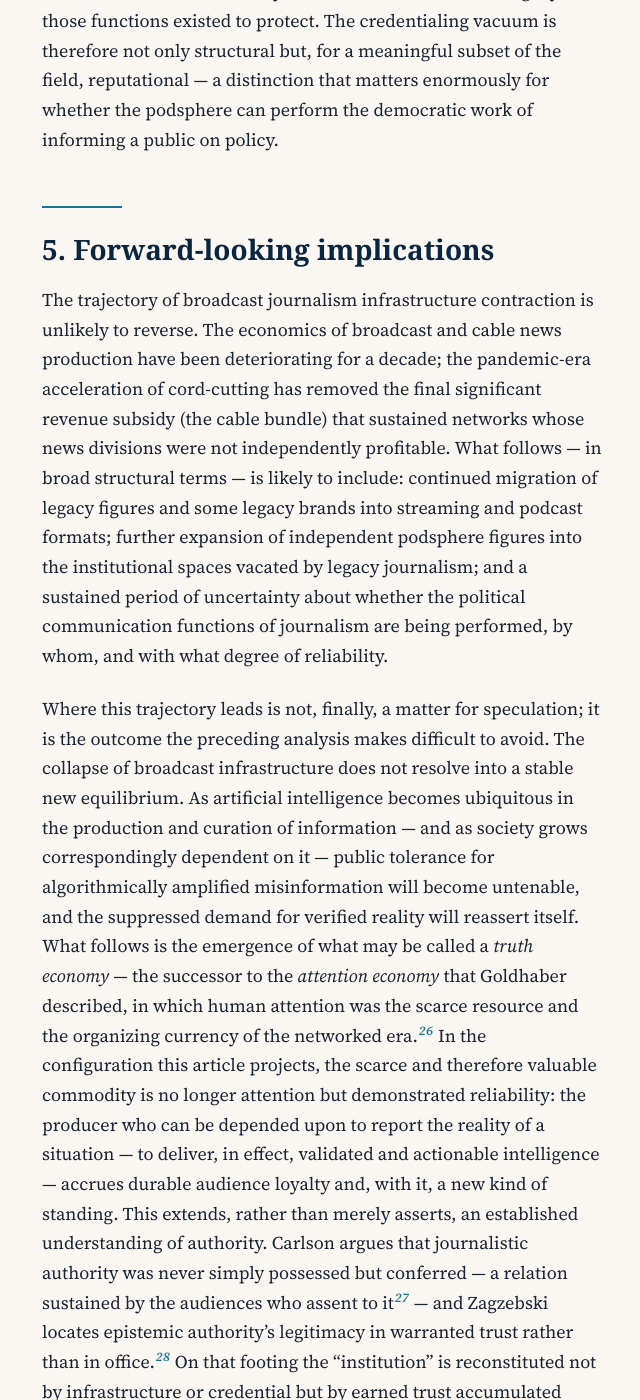
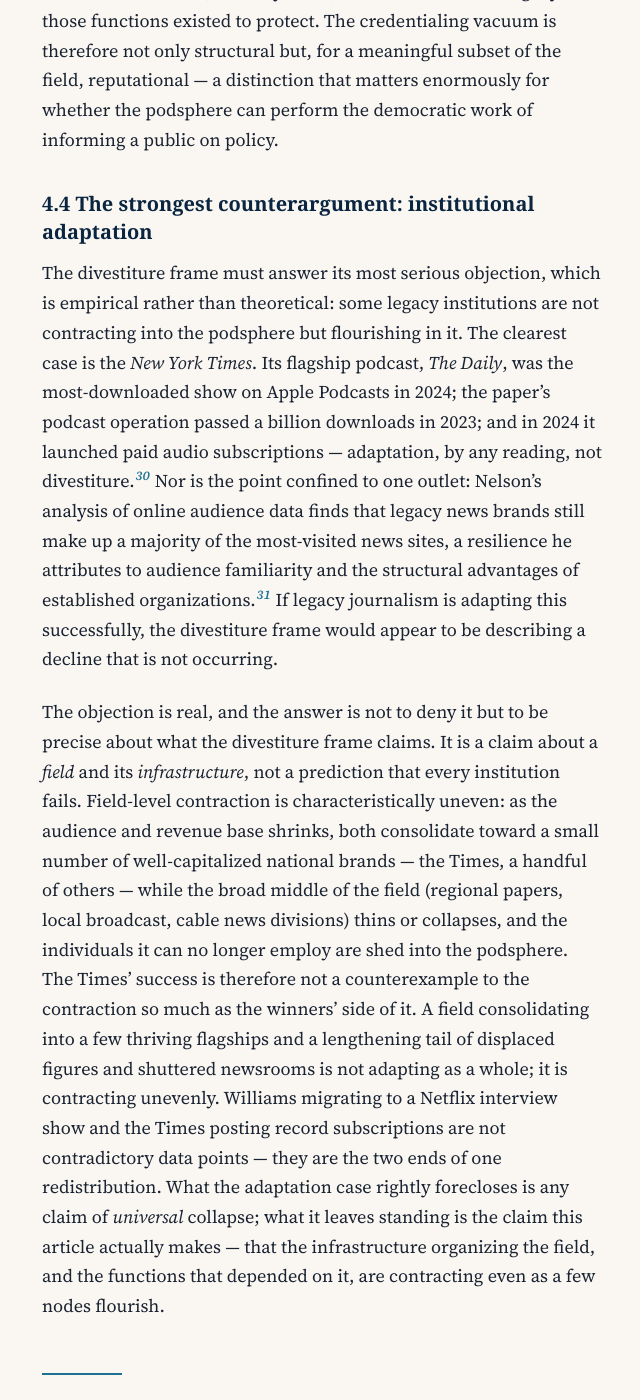
Before and after one commit to lancerossiconsulting/legacy-media-podsphere, a Jekyll site: the page built from journal-article.md, in a window 1280 px wide and 1400 px high, scrolled down 17132 px. Shown: the whole window, without its empty margins (318-958 px from the left). Built offline with Jekyll 4.4.1, drawn with Linux system fonts in a browser that asks for light colours; some of the changed text lies outside the part shown.

Commit message:
R&R #1: add dedicated counterargument subsection (4.4) engaging the adaptation case at full strength (NYT/The Daily thriving, Nelson 2020 resilience finding) and answering it on field-level/uneven-consolidation grounds; add Nelson to references

```diff
--- a/journal-article.md
+++ b/journal-article.md
@@ -116,6 +116,12 @@ The podsphere does not have an equivalent credentialing infrastructure. It has a
 
 This problem compounds when the migrating figures are not merely de-institutionalized but discredited. Many of the legacy personalities now building independent followings left their networks not through ordinary attrition but in the wake of integrity violations or conduct that cost them their institutional standing in the first place. Such figures arrive in the podsphere stripped of two things at once: the editorial-review apparatus that once checked their work, and the professional credibility that apparatus was meant to certify. The consequence is most acute for the agenda-setting and policy-information functions. A public that relies on transitioned legacy personalities to understand matters of policy is increasingly served by voices that lack both the forcing functions of editorial review and, in many cases, the demonstrated integrity those functions existed to protect. The credentialing vacuum is therefore not only structural but, for a meaningful subset of the field, reputational — a distinction that matters enormously for whether the podsphere can perform the democratic work of informing a public on policy.
 
+### 4.4 The strongest counterargument: institutional adaptation
+
+The divestiture frame must answer its most serious objection, which is empirical rather than theoretical: some legacy institutions are not contracting into the podsphere but flourishing in it. The clearest case is the *New York Times*. Its flagship podcast, *The Daily*, was the most-downloaded show on Apple Podcasts in 2024; the paper's podcast operation passed a billion downloads in 2023; and in 2024 it launched paid audio subscriptions — adaptation, by any reading, not divestiture.<a class="cite" href="https://www.bloomberg.com/news/articles/2024-09-24/new-york-times-launches-subscription-plan-for-the-daily-other-podcasts"><sup><em>30</em></sup></a> Nor is the point confined to one outlet: Nelson's analysis of online audience data finds that legacy news brands still make up a majority of the most-visited news sites, a resilience he attributes to audience familiarity and the structural advantages of established organizations.<a class="cite" href="https://doi.org/10.17645/mac.v8i2.2736"><sup><em>31</em></sup></a> If legacy journalism is adapting this successfully, the divestiture frame would appear to be describing a decline that is not occurring.
+
+The objection is real, and the answer is not to deny it but to be precise about what the divestiture frame claims. It is a claim about a *field* and its *infrastructure*, not a prediction that every institution fails. Field-level contraction is characteristically uneven: as the audience and revenue base shrinks, both consolidate toward a small number of well-capitalized national brands — the Times, a handful of others — while the broad middle of the field (regional papers, local broadcast, cable news divisions) thins or collapses, and the individuals it can no longer employ are shed into the podsphere. The Times' success is therefore not a counterexample to the contraction so much as the winners' side of it. A field consolidating into a few thriving flagships and a lengthening tail of displaced figures and shuttered newsrooms is not adapting as a whole; it is contracting unevenly. Williams migrating to a Netflix interview show and the Times posting record subscriptions are not contradictory data points — they are the two ends of one redistribution. What the adaptation case rightly forecloses is any claim of *universal* collapse; what it leaves standing is the claim this article actually makes — that the infrastructure organizing the field, and the functions that depended on it, are contracting even as a few nodes flourish.
+
 ## 5. Forward-looking implications
 
 The trajectory of broadcast journalism infrastructure contraction is unlikely to reverse. The economics of broadcast and cable news production have been deteriorating for a decade; the pandemic-era acceleration of cord-cutting has removed the final significant revenue subsidy (the cable bundle) that sustained networks whose news divisions were not independently profitable. What follows — in broad structural terms — is likely to include: continued migration of legacy figures and some legacy brands into streaming and podcast formats; further expansion of independent podsphere figures into the institutional spaces vacated by legacy journalism; and a sustained period of uncertainty about whether the political communication functions of journalism are being performed, by whom, and with what degree of reliability.
@@ -156,6 +162,8 @@ Goldhaber, M. H. (1997). [The attention economy and the Net](https://doi.org/10.
 
 Meyrowitz, J. (1985). [*No Sense of Place: The Impact of Electronic Media on Social Behavior*](https://global.oup.com/academic/product/no-sense-of-place-9780195042313). Oxford University Press.
 
+Nelson, J. L. (2020). [The enduring popularity of legacy journalism: An analysis of online audience data](https://doi.org/10.17645/mac.v8i2.2736). *Media and Communication, 8*(2).
+
 Newman, N., Fletcher, R., et al. (2025). [*Reuters Institute Digital News Report 2025*](https://reutersinstitute.politics.ox.ac.uk/digital-news-report/2025). Reuters Institute for the Study of Journalism.
 
 Postman, N. (1985). [*Amusing Ourselves to Death: Public Discourse in the Age of Show Business*](https://www.penguinrandomhouse.com/books/297276/amusing-ourselves-to-death-by-neil-postman/). Viking.
```
Also changed, not shown: other parts of journal-article.md (+1 -1 lines).
